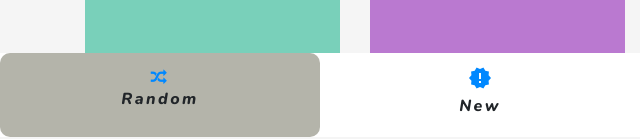
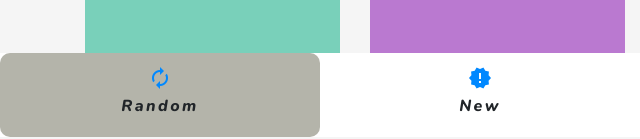
Before and after one commit to codewidsri/colorlib, a plain HTML site: page index.html in a window 1280 px wide. Shown: the part 663-802 px from the top of the page, 0-640 px from the left. Drawn offline with nearby package versions, Linux system fonts and the light colour scheme.

Commit message:
Update index.html

```diff
--- a/index.html
+++ b/index.html
@@ -48,6 +48,7 @@
                         <label for="upload" class="btn btn-light m-0 rounded-pill px-4"><i class="fa fa-cloud-upload mr-2 text-muted"></i><small class="text-uppercase font-weight-bold text-muted">Choose file</small></label>
                     </div>
                 </div>
+                <h1 id="error"></h1>
             </div>
         </div>
     </main>
@@ -55,7 +56,7 @@
     <footer>
         <div class="container-fluid">
             <div class="row text-center">
-                <div class="col link" name="random" onclick="tabchange(event,'random')"><i class="fa fa-random"></i><h6>Random</h6></div>
+                <div class="col link" name="random" onclick="tabchange(event,'random')"><i class="material-icons">autorenew</i><h6>Random</h6></div>
                 <div class="col link" name="new" onclick="tabchange(event,'new')"><i class="material-icons">new_releases</i><h6>New</h6></div>
                 <div class="col link" name="collections" onclick="tabchange(event,'collections')"><i class="material-icons">bookmark</i><h6>Collections</h6></div>
                 <div class="col link" name="upload-image" onclick="tabchange(event,'upload-image')"><i class="material-icons">colorize</i><h6>Colour Picker</h6></div>
```
